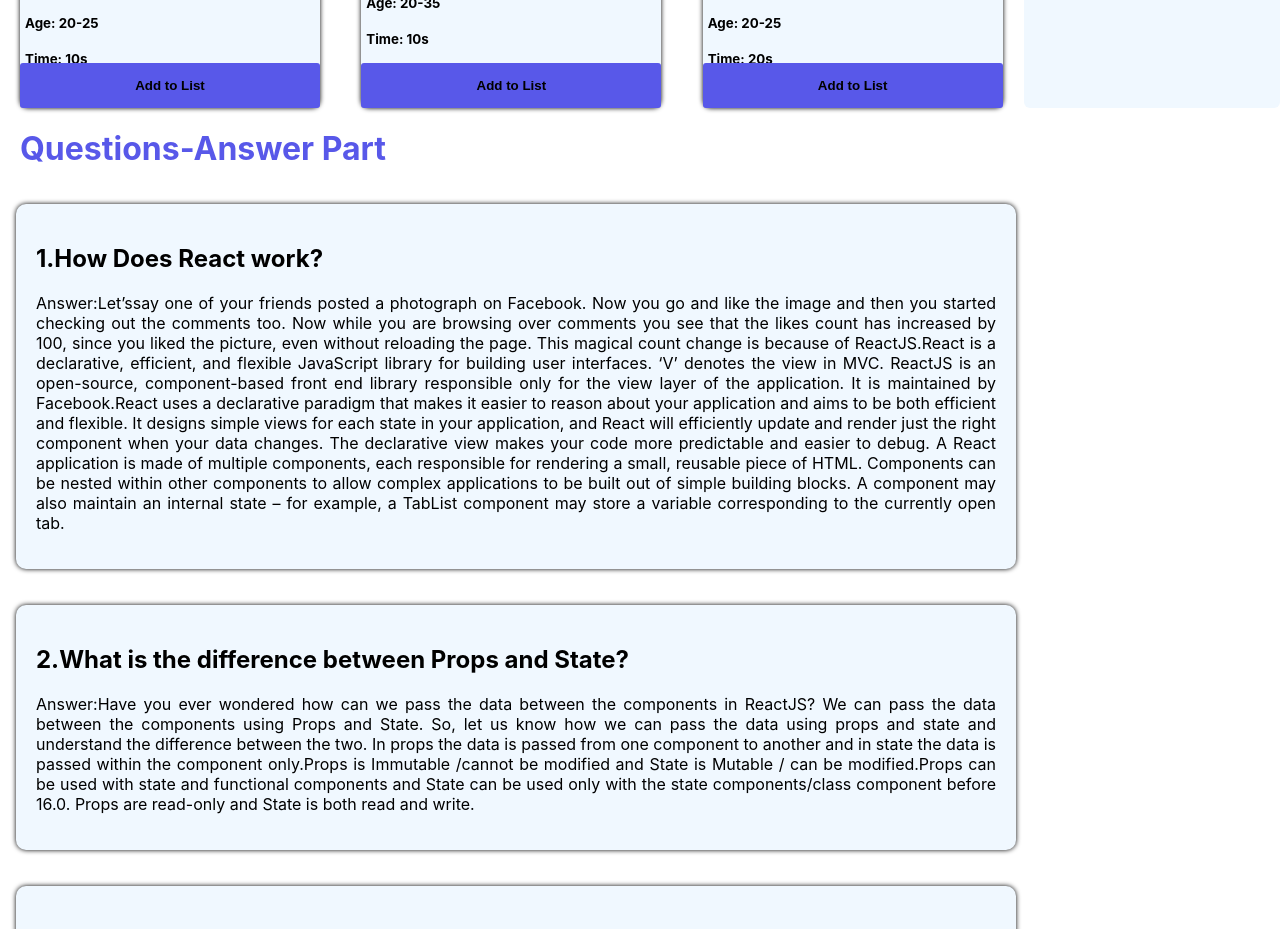
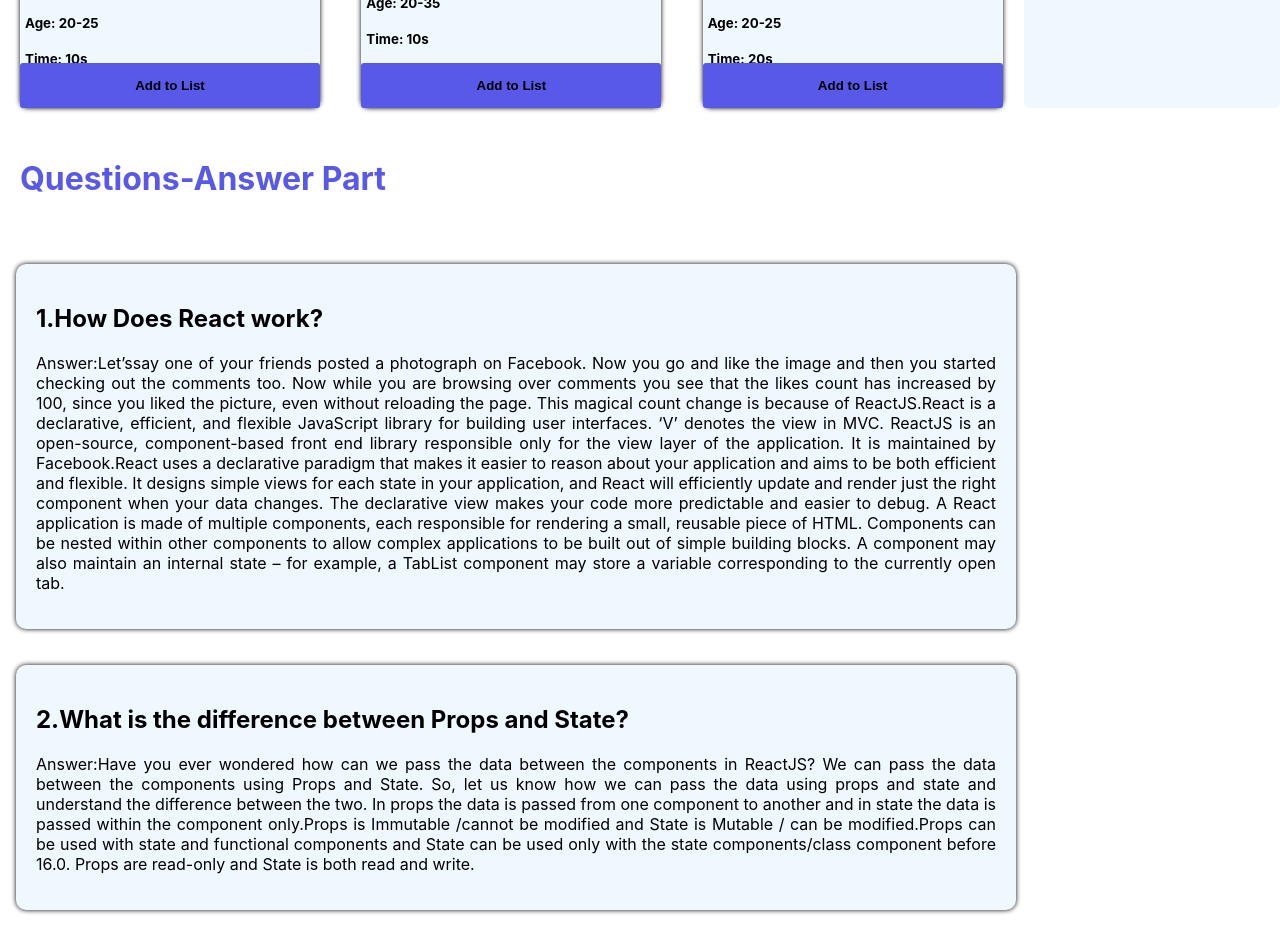
Before and after one commit to SanjidaSanju7/absolute-fitness-club, a React (Create React App) app: page / in a window 1280 px wide. Shown: the part 1120-2049 px from the top of the page. Built offline with nearby package versions, Linux system fonts and the light colour scheme.

Commit message:
local storage data added

```diff
--- a/src/components/Activities/Activities.css
+++ b/src/components/Activities/Activities.css
@@ -94,7 +94,7 @@ h1 {
 }
 
 /* mobile */
-@media screen and (max-width:768px) {
+@media screen and (max-width:767px) {
     .activities-container {
         grid-template-columns: repeat(1, 1fr);
     }
--- a/src/components/Activities/Activities.js
+++ b/src/components/Activities/Activities.js
@@ -6,11 +6,13 @@ import { FontAwesomeIcon } from '@fortawesome/react-fontawesome';
 import { faDumbbell } from '@fortawesome/free-solid-svg-icons';
 import './Activities.css'
 
+
+
 const Activities = () => {
 
     const [activities, setActivities] = useState([]);
     const [count, setCount] = useState([0]);
-    const [button, buttonValue] = useState([0]);
+    const [breakTime, setBreakTime] = useState([0]);
 
 
     useEffect(() => {
@@ -21,6 +23,7 @@ const Activities = () => {
     }, []);
 
 
+
     const handleAddToList = (activity) => {
         const newCount = parseInt(count + activity.time)
         setCount(newCount);
@@ -28,9 +31,17 @@ const Activities = () => {
 
     const handleClick = (event) => {
         const getSameValue = event.target.value;
-        buttonValue(getSameValue);
+        setBreakTime(getSameValue);
 
     }
+
+
+    useEffect(() => {
+        localStorage.setItem("breakTime", JSON.stringify(breakTime));
+
+    }, [breakTime]);
+
+
 
 
     const notify = () => toast("Congratulatios! You are done with your activity.");
@@ -72,7 +83,7 @@ const Activities = () => {
                     </div>
                     <div className='exercise-break'>
                         <h3>Break Time:</h3>
-                        <h3>{button}s</h3>
+                        <h3>{breakTime}s</h3>
                     </div>
                     <hr />
                     <button className='activity-btn' onClick={notify}>Activity Completed
--- a/src/components/Question/Question.css
+++ b/src/components/Question/Question.css
@@ -12,3 +12,7 @@
     box-shadow: 0 0 5px 0;
     border-radius: 10px;
 }
+
+.question-container .title {
+    padding: 30px 0;
+}
--- a/src/components/Question/Question.js
+++ b/src/components/Question/Question.js
@@ -3,8 +3,8 @@ import './Question.css';
 
 const Question = () => {
     return (
-        <div >
-            <h1>Questions-Answer Part</h1>
+        <div className='question-container'>
+            <h1 className='title'>Questions-Answer Part</h1>
             <div className='questions'>
                 <div className='single-question'>
                     <h2>1.How Does React work?</h2>
```
